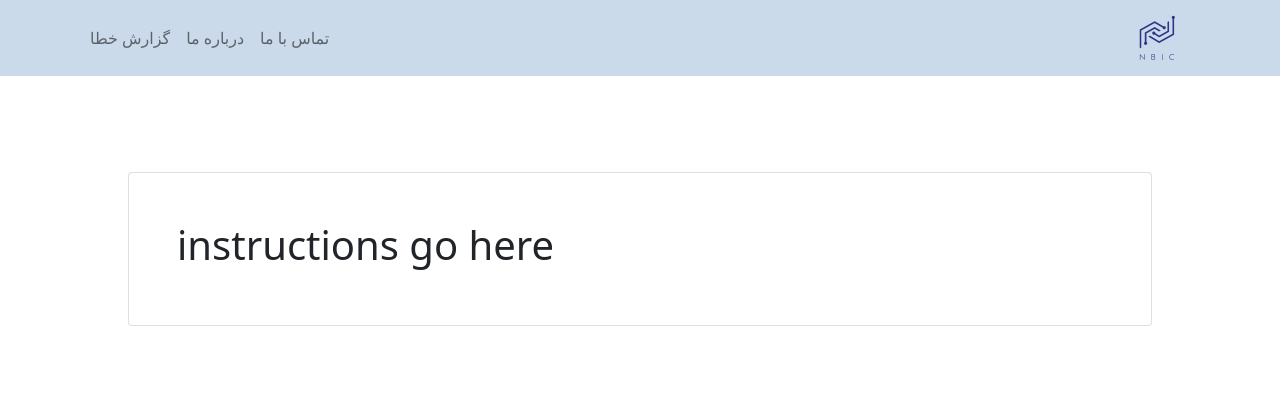
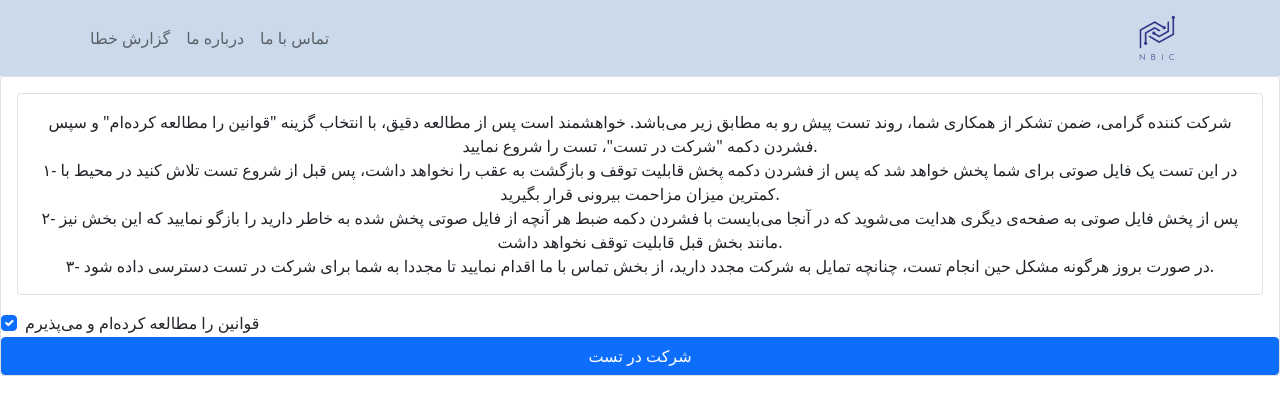
Before and after one commit to FatemehIzadi/NBIC-Project, a React (Create React App) app: page / in a window 1280 px wide. Shown: the top 414 px of the page. Built offline with nearby package versions, Linux system fonts and the light colour scheme.

Commit message:
changes for instructions page, css not working

```diff
--- a/src/App.css
+++ b/src/App.css
@@ -1,5 +1,7 @@
 .App {
   text-align: center;
+  /* background-image: url('https://upload.wikimedia.org/wikipedia/commons/9/93/TehranUniversityEntrancePanorama.jpg'); */
+  background-color: #282c34;
 }
 
 .App-logo {
--- a/src/App.js
+++ b/src/App.js
@@ -1,14 +1,14 @@
 import React from 'react';
+import NavigationBar from './Navbar';
+import Instructions from './Instructions';
+import 'bootstrap/dist/css/bootstrap.min.css';
 import './App.css';
-import NavigationBar from './Navbar';
-import InstructionsCard from './Instructions';
-import 'bootstrap/dist/css/bootstrap.min.css';
 
 function App() {
   return (
     <div>
       <NavigationBar/>
-      <InstructionsCard/>
+      <Instructions/>
       </div>
   );
 }
--- a/src/Instructions.js
+++ b/src/Instructions.js
@@ -1,13 +1,72 @@
 import React from "react";
-import {Card} from 'react-bootstrap';
+import {Card, Button, InputGroup, FormControl, Form} from 'react-bootstrap';
+import InstructionsCard from "./InstructionsCard";
 
-export default function InstructionsCard() {
+
+const renderCheckbox = ({ input, label }) =>
+  <FormControlLabel
+    control={
+      <Checkbox
+        {...input}
+        checked={input.value ? true : false}
+        onCheck={input.onChange}
+      />
+    }
+    label={label}
+  />
+
+const CreateReport = (props) => {
+  const { handleSubmit, pristine, submitting } = props;
+
+  return (
+    <div className="create-report-form-container mobile-padding">
+      <form onSubmit={handleSubmit}>
+        <div>
+          <Field name="quotation-checkbox" component={renderCheckbox} label="Quotation to do" />
+        </div>
+
+        <div>
+          <Button raised color="accent" label="CreateQuotation">
+            Create a Quotation
+          </Button>
+          <Button raised color="accent" label="TakeNotes">
+            Take some notes
+          </Button>
+        </div>
+
+
+        <Button raised color="accent" type="submit" label="send" disabled={pristine || submitting}>
+          Send
+        </Button>
+
+      </form>
+    </div>
+  );
+};
+
+export default function Instructions() {
+
+
+   var isActive = true;
+
     return (
         <div>
-            <Card className="mb-3 main-weather-card">
+            <Card className="mb-3 main-card">
                 <Card.Body>
-                    <h1>instructions go here</h1>
+                    <InstructionsCard/ >
                 </Card.Body>
+
+
+    <Form.Check
+        type="checkbox"
+        // id={`default-${type}`}
+        onChange={(event) => this.handleCheck(event)}
+        checked= {true}
+        label= "قوانین را مطالعه کرده‌ام و می‌پذیرم"
+      />
+
+                { isActive ? <Button> شرکت در تست </Button> : null }
+
             </Card>
         </div>
     );
--- /dev/null
+++ b/src/InstructionsCard.js
@@ -0,0 +1,20 @@
+import React from "react";
+import {Card} from 'react-bootstrap';
+
+export default function InstructionsCard() {
+    return (
+        <Card className="text-center">
+        <Card.Body>
+        <Card.Text>
+       شرکت کننده گرامی، ضمن تشکر از همکاری شما، روند تست پیش رو به مطابق زیر می‌باشد. خواهشمند است پس از مطالعه دقیق، با انتخاب گزینه "قوانین را مطالعه کرده‌ام" و سپس فشردن دکمه "شرکت در تست"، تست را شروع نمایید. <br/>
+
+۱- در این تست یک فایل صوتی برای شما پخش خواهد شد که پس از فشردن دکمه پخش قابلیت توقف و بازگشت به عقب را نخواهد داشت، پس قبل از شروع تست تلاش کنید در محیط با کمترین میزان مزاحمت بیرونی قرار بگیرید.<br/>
+
+۲- پس از پخش فایل صوتی به صفحه‌ی دیگری هدایت می‌شوید که در آنجا می‌بایست با فشردن دکمه ضبط هر آنچه از فایل صوتی پخش شده به خاطر دارید را بازگو نمایید که این بخش نیز مانند بخش قبل قابلیت توقف نخواهد داشت.<br/>
+
+۳- در صورت بروز هرگونه مشکل حین انجام تست، چنانچه تمایل به شرکت مجدد دارید، از بخش تماس با ما اقدام نمایید تا مجددا به شما برای شرکت در تست دسترسی داده شود.<br/>
+        </Card.Text>
+        </Card.Body>
+        </Card>
+    );
+}
--- /dev/null
+++ b/src/PlayVoice.js
@@ -0,0 +1 @@
+import React from "react";
```
Also changed, not shown: src/Instructions.css (added), src/InstructionsCard.css (added).
